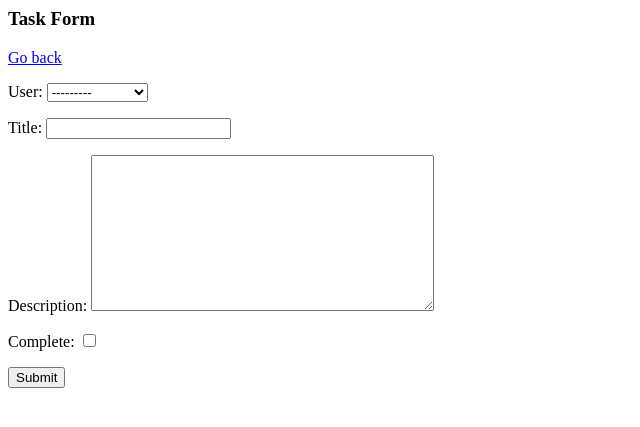
After one commit to preciousimo/todo_list, a Django app: page /task-create/ in a window 1280 px wide. The commit adds this page. Shown: the top 427 px of the page, without its empty margins (0-640 px from the left). Run offline with Django 3.2, Linux system fonts and the light colour scheme; data comes from the database, SQL or seed files in the repository; both versions use the stored data as it was after the commit.

Commit message:
Create Item

```diff
--- /dev/null
+++ b/base/templates/base/task_form.html
@@ -0,0 +1,8 @@
+<h3>Task Form</h3>
+<a href="{% url 'tasks' %}">Go back</a>
+
+<form method="POST" action="">
+    {% csrf_token %}
+    {{form.as_p}}
+    <input type="submit" value="Submit">
+</form>
--- a/base/templates/base/task_list.html
+++ b/base/templates/base/task_list.html
@@ -1,4 +1,5 @@
 <h1>My To Do List!!</h1>
+<a href="{% url 'task-create' %}">Add Task</a>
 
 <table>
     <tr>
--- a/base/urls.py
+++ b/base/urls.py
@@ -1,7 +1,8 @@
 from django.urls import path
-from .views import TaskList, TaskDetail
+from .views import TaskList, TaskDetail, TaskCreate
 
 urlpatterns = [
     path('', TaskList.as_view(), name='tasks'),
-    path('task/<int:pk>/', TaskDetail.as_view(), name='task')
+    path('task/<int:pk>/', TaskDetail.as_view(), name='task'),
+    path('task-create/', TaskCreate.as_view(), name='task-create')
 ]
--- a/base/views.py
+++ b/base/views.py
@@ -1,6 +1,9 @@
 from django.shortcuts import render
 from django.views.generic.list import ListView
 from django.views.generic.detail import DetailView
+from django.views.generic.edit import CreateView, UpdateView
+from django.urls import reverse_lazy
+
 from .models import Task
 
 # Create your views here.
@@ -12,3 +15,8 @@ class TaskDetail(DetailView):
     model = Task
     context_object_name = 'task'
     template_name = 'base/task.html'
+
+class TaskCreate(CreateView):
+    model = Task
+    fields = '__all__'
+    success_url = reverse_lazy('tasks')
```
Also changed, not shown: db.sqlite3.
